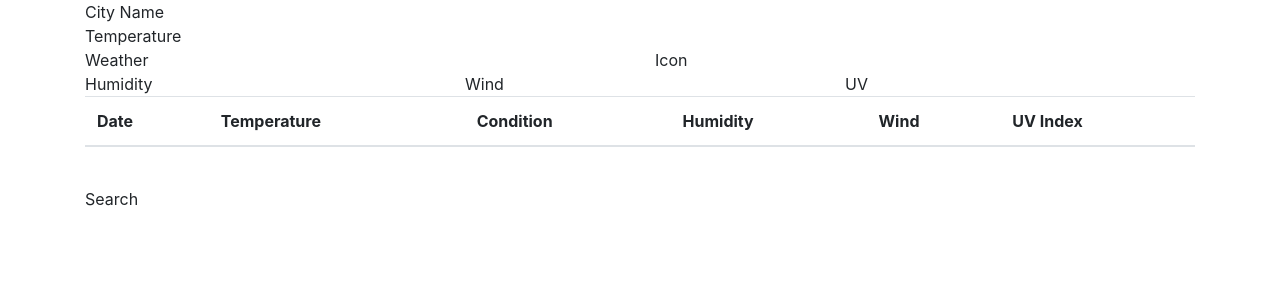
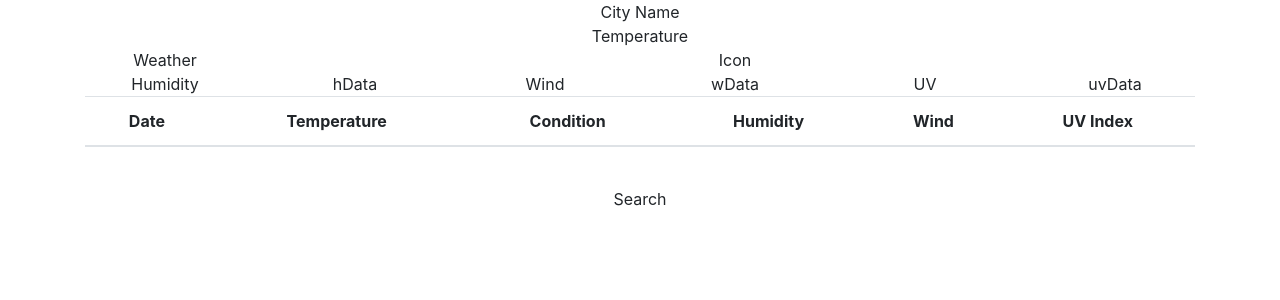
Before and after one commit to abautista3712/reactWeatherDashboard, a React (Create React App) app: page / in a window 1280 px wide. Shown: the top 300 px of the page. Built offline with nearby package versions, Linux system fonts and the light colour scheme; the HTML template or start-up script is replaced by a standard one.

Commit message:
Centered text.

```diff
--- a/src/App.js
+++ b/src/App.js
@@ -9,21 +9,26 @@ import "bootstrap/dist/css/bootstrap.min.css";
 
 function App() {
   return (
-    <Container>
+    <Container className="text-center">
       <Row>
         <Col>City Name</Col>
       </Row>
       <Row>
         <Col>Temperature</Col>
       </Row>
-      <Row>
-        <Col>Weather</Col>
+      <Row className="justify-content-md-center">
+        <Col xs sm md lg xl="2">
+          Weather
+        </Col>
         <Col>Icon</Col>
       </Row>
       <Row>
         <Col>Humidity</Col>
+        <Col>hData</Col>
         <Col>Wind</Col>
+        <Col>wData</Col>
         <Col>UV</Col>
+        <Col>uvData</Col>
       </Row>
       <Row>
         <Col>
```
